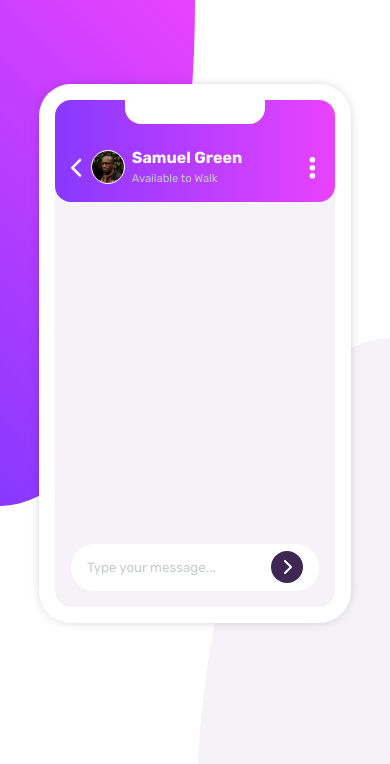
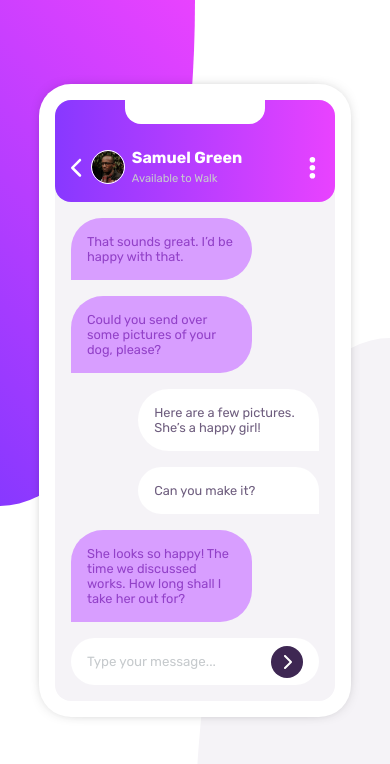
Before and after one commit to huyphan2210/chat-app-css, a Vue app: page / in a window 390 px wide. Shown: the top 764 px of the page. Built offline with nearby package versions, Linux system fonts and the light colour scheme.

Commit message:
Add Comment to Phone

```diff
--- a/src/components/Phone/Phone.vue
+++ b/src/components/Phone/Phone.vue
@@ -1,5 +1,6 @@
 <script lang="ts">
 import avatar from "../../assets/images/avatar.jpg";
+import Comment from "./Comment/Comment.vue";
 
 export default {
   name: "phone-illustration",
@@ -7,6 +8,9 @@ export default {
     return {
       avatar,
     };
+  },
+  components: {
+    Comment,
   },
 };
 </script>
@@ -42,6 +46,13 @@ export default {
         </button>
       </header>
       <main class="phone__chat-app__body">
+        <div class="phone__chat-app__body__content">
+          <Comment content="That sounds great. I’d be happy with that." />
+          <Comment content="Could you send over some pictures of your dog, please?" />
+          <Comment content="Here are a few pictures. She’s a happy girl!" isRight />
+          <Comment content="Can you make it?" isRight />
+          <Comment content="She looks so happy! The time we discussed works. How long shall I take her out for?" />
+        </div>
         <form submit class="phone__chat-app__body__input">
           <input disabled placeholder="Type your message..." />
           <button type="submit" title="Submit button">
@@ -64,11 +75,14 @@ export default {
   border-radius: 2rem;
   box-shadow: 0 0 1rem -10px rgba(0, 0, 0, 0.85);
   padding: 1rem;
-  height: 60vh;
+  min-height: 60vh;
   max-width: 20rem;
+  display: flex;
+  flex-direction: column;
 
   &__chat-app {
     background-color: var(--background);
+    flex-grow: 1;
     height: 100%;
     border-radius: 1rem;
     position: relative;
@@ -144,7 +158,12 @@ export default {
       flex-grow: 1;
       position: relative;
       display: flex;
-      flex-direction: column-reverse;
+      flex-direction: column;
+
+      &__content {
+        flex-grow: 1;
+      }
+
       &__input {
         position: relative;
         input {
```
